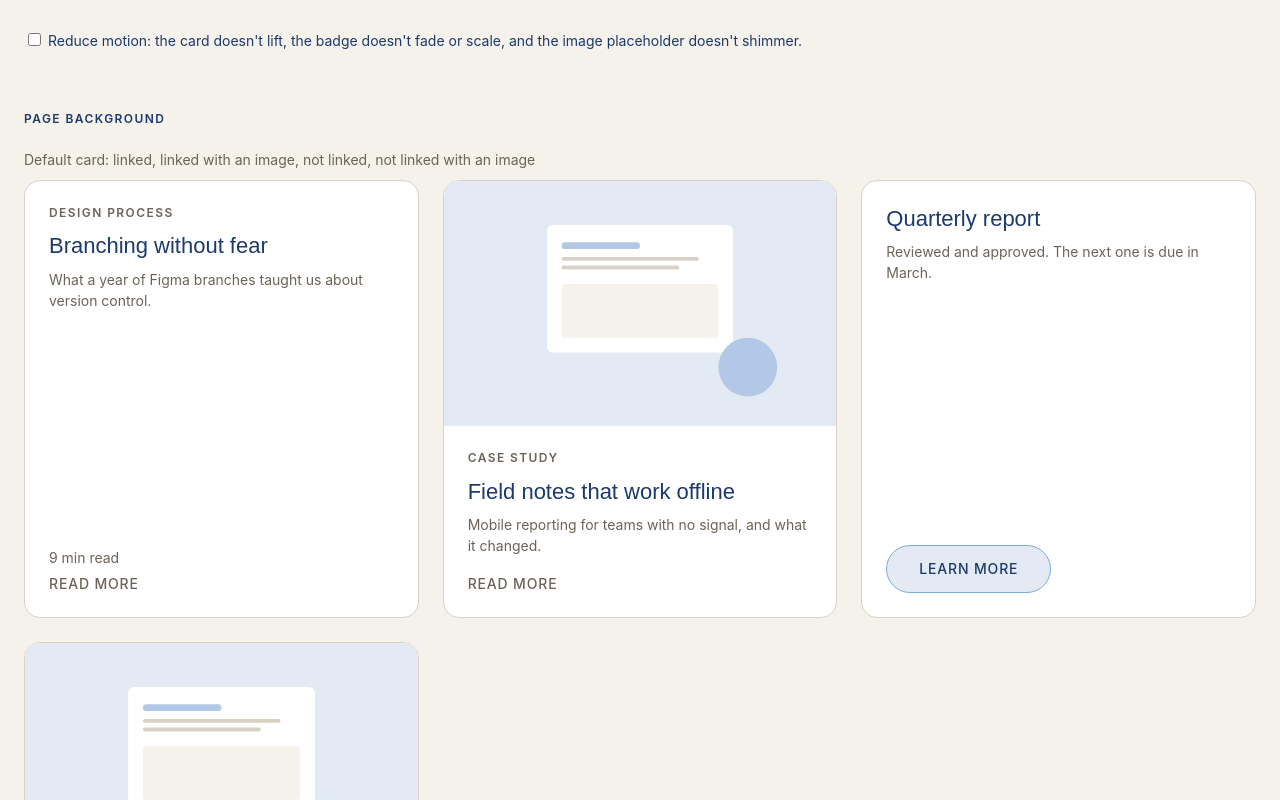
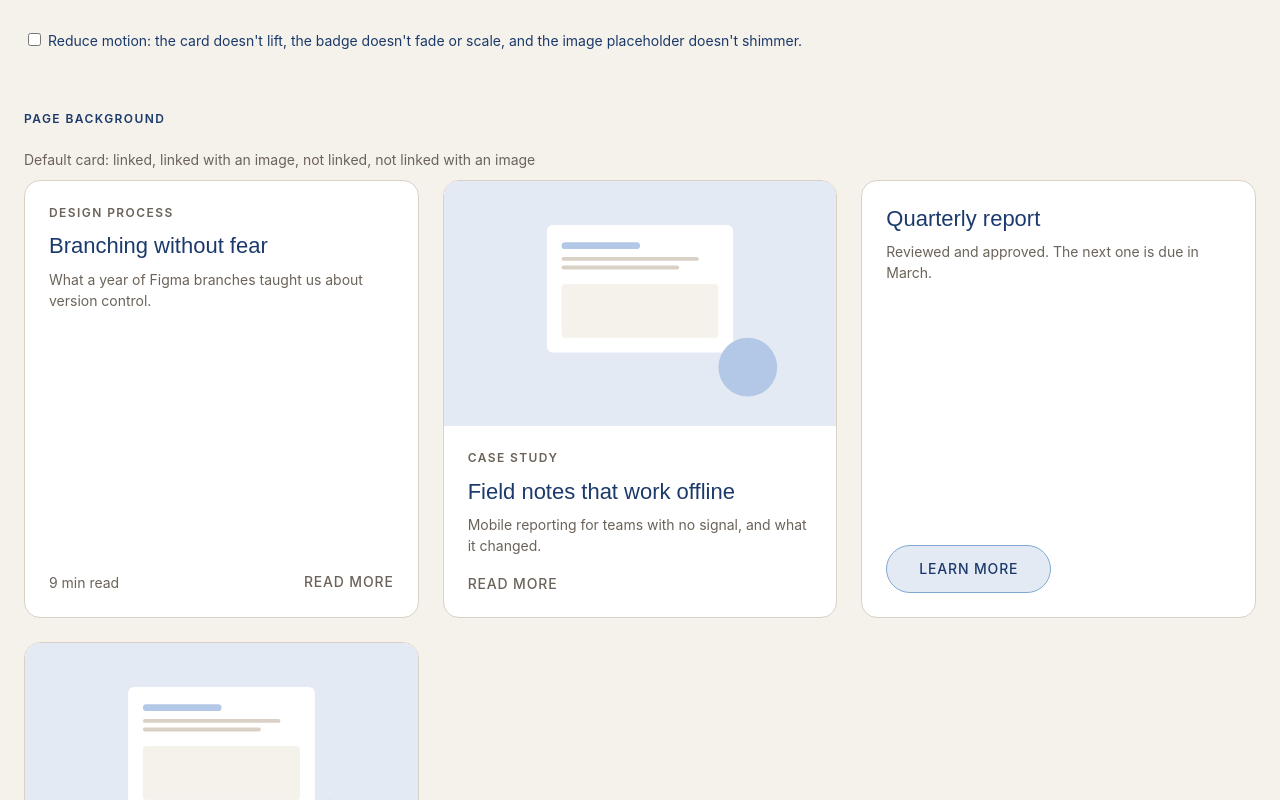
Before and after one commit to adriadi/fajny-design-system, a website: page docs/card-preview.html in a window 1280 px wide. Shown: the top 800 px of the page. Drawn offline with Linux system fonts and the light colour scheme.

Commit message:
Card: the footer is one row, meta left and Read more right
Co-Authored-By: Claude Sonnet 5.5 <noreply@anthropic.com>

```diff
--- a/components/card.css
+++ b/components/card.css
@@ -134,11 +134,13 @@
   letter-spacing: var(--fds-font-letter-spacing-small);
 }
 
-/* Meta, "Read more" and an action sit at the bottom, so cards in a row line up. */
+/* Meta, "Read more" and an action sit at the bottom, so cards in a row line up: meta on the left and
+   "Read more" on the right of one line. */
 .fds-card__footer {
   display: flex;
-  flex-direction: column;
-  align-items: flex-start;
+  flex-direction: row;
+  align-items: center;
+  justify-content: space-between;
   gap: var(--fds-space-2);
   margin-top: auto;
   padding-top: var(--fds-space-5);
--- a/docs/card-preview.html
+++ b/docs/card-preview.html
@@ -490,11 +490,13 @@
   letter-spacing: var(--fds-font-letter-spacing-small);
 }
 
-/* Meta, "Read more" and an action sit at the bottom, so cards in a row line up. */
+/* Meta, "Read more" and an action sit at the bottom, so cards in a row line up: meta on the left and
+   "Read more" on the right of one line. */
 .fds-card__footer {
   display: flex;
-  flex-direction: column;
-  align-items: flex-start;
+  flex-direction: row;
+  align-items: center;
+  justify-content: space-between;
   gap: var(--fds-space-2);
   margin-top: auto;
   padding-top: var(--fds-space-5);
```
Also changed, not shown: docs/card.md (+1 -1 lines).
